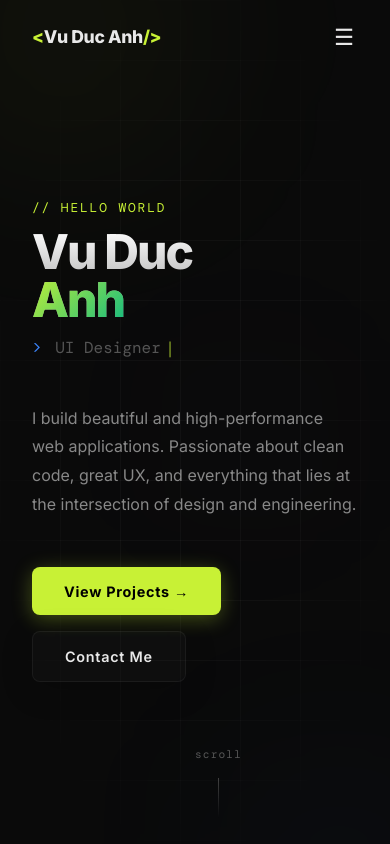
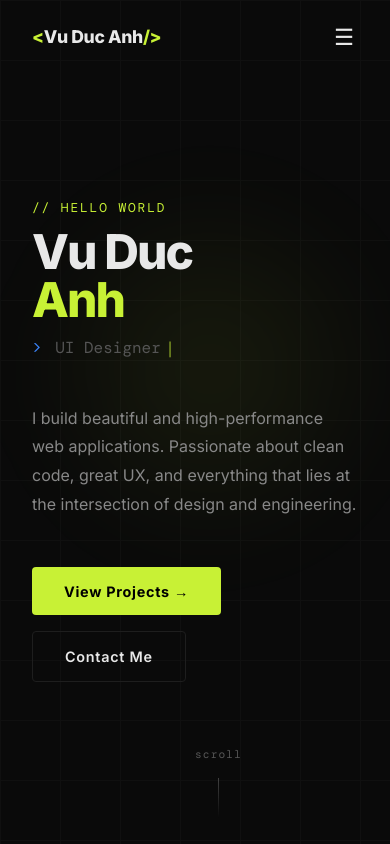
Before and after one commit to Ein05/Ein05.github.io, a React (Vite) app: page / in a window 390 px wide. Shown: the top 844 px of the page. Built offline with nearby package versions, Linux system fonts and the light colour scheme; a web font is replaced by a local one.

Commit message:
Revert "Upgrade UI with premium aesthetics, glassmorphism, glowing buttons, and text gradients"
This reverts commit 82071132a23ab526e933c9fd5093076ac66dce8e.

```diff
--- a/src/App.jsx
+++ b/src/App.jsx
@@ -9,12 +9,6 @@ import Footer from './components/Footer'
 export default function App() {
   return (
     <>
-      {/* Premium Background Elements */}
-      <div className="global-grid" />
-      <div className="bg-orb" style={{ top: '-10%', left: '-10%', width: '50vw', height: '50vw', background: 'rgba(200, 241, 53, 0.08)' }} />
-      <div className="bg-orb" style={{ bottom: '-10%', right: '-5%', width: '40vw', height: '40vw', background: 'rgba(59, 130, 246, 0.08)', animationDelay: '-5s' }} />
-      <div className="bg-orb" style={{ top: '40%', left: '50%', width: '30vw', height: '30vw', background: 'rgba(139, 92, 246, 0.05)', animationDelay: '-10s' }} />
-
       <Navbar />
       <main>
         <Hero />
--- a/src/components/About.jsx
+++ b/src/components/About.jsx
@@ -17,13 +17,13 @@ export default function About() {
             letterSpacing: '0.15em', textTransform: 'uppercase',
           }}>01 — about</span>
 
-          <h2 className="text-gradient" style={{
+          <h2 style={{
             fontFamily: 'var(--font-head)', fontWeight: 800,
             fontSize: 'clamp(2rem, 5vw, 3.5rem)', letterSpacing: '-0.03em',
             lineHeight: 1.1, margin: '1rem 0 1.5rem',
           }}>
             I turn<br />
-            <span className="text-gradient-accent">ideas</span> into<br />
+            <span style={{ color: 'var(--accent)' }}>ideas</span> into<br />
             real products
           </h2>
 
@@ -55,9 +55,16 @@ export default function About() {
         {/* Right: Stats */}
         <div style={{ display: 'grid', gridTemplateColumns: '1fr 1fr', gap: '1.5rem' }}>
           {stats.map(s => (
-            <div key={s.label} className="glass-card" style={{
-              padding: '2rem 1.5rem', cursor: 'default',
-            }}>
+            <div key={s.label} style={{
+              border: '1px solid var(--border)', borderRadius: '8px',
+              padding: '2rem 1.5rem',
+              background: 'var(--surface)',
+              transition: 'border-color 0.2s, transform 0.2s',
+              cursor: 'default',
+            }}
+            onMouseEnter={e => { e.currentTarget.style.borderColor = 'var(--accent)'; e.currentTarget.style.transform = 'translateY(-4px)' }}
+            onMouseLeave={e => { e.currentTarget.style.borderColor = 'var(--border)'; e.currentTarget.style.transform = '' }}
+            >
               <div style={{
                 fontFamily: 'var(--font-head)', fontWeight: 800,
                 fontSize: '2.5rem', color: 'var(--accent)',
--- a/src/components/Hero.jsx
+++ b/src/components/Hero.jsx
@@ -34,9 +34,20 @@ export default function Hero() {
       justifyContent: 'center', padding: '6rem 2rem 4rem',
       maxWidth: '1100px', margin: '0 auto', position: 'relative',
     }}>
-      {/* Removed old inline grid as we now have global-grid in App.jsx */}
+      {/* Grid background */}
+      <div style={{
+        position: 'fixed', inset: 0, zIndex: -1,
+        backgroundImage: 'linear-gradient(var(--border) 1px, transparent 1px), linear-gradient(90deg, var(--border) 1px, transparent 1px)',
+        backgroundSize: '60px 60px', opacity: 0.35,
+      }} />
 
-      {/* Removed old local blob as we have global orbs */}
+      {/* Accent blob */}
+      <div style={{
+        position: 'absolute', top: '20%', right: '-5%',
+        width: '400px', height: '400px', borderRadius: '50%',
+        background: 'radial-gradient(circle, rgba(200,241,53,0.08) 0%, transparent 70%)',
+        filter: 'blur(40px)', pointerEvents: 'none',
+      }} />
 
       <div className="fade-up">
         <span style={{
@@ -47,14 +58,14 @@ export default function Hero() {
         </span>
       </div>
 
-      <h1 className="fade-up delay-1 text-gradient" style={{
+      <h1 className="fade-up delay-1" style={{
         fontFamily: 'var(--font-head)', fontWeight: 800,
         fontSize: 'clamp(3rem, 9vw, 7rem)',
         lineHeight: 1.0, letterSpacing: '-0.04em',
         margin: '0.5rem 0',
       }}>
         Vu Duc<br />
-        <span className="text-gradient-accent">Anh</span>
+        <span style={{ color: 'var(--accent)' }}>Anh</span>
       </h1>
 
       <div className="fade-up delay-2" style={{
@@ -77,18 +88,26 @@ export default function Hero() {
       </p>
 
       <div className="fade-up delay-4" style={{ display: 'flex', gap: '1rem', flexWrap: 'wrap' }}>
-        <a href="#projects" className="glow-btn" style={{
-          padding: '0.8rem 2rem', borderRadius: '8px',
+        <a href="#projects" style={{
+          background: 'var(--accent)', color: '#000',
+          padding: '0.8rem 2rem', borderRadius: '4px',
           fontWeight: 700, textDecoration: 'none', fontSize: '0.9rem',
-          letterSpacing: '0.05em',
-        }}>
+          letterSpacing: '0.05em', transition: 'transform 0.15s, box-shadow 0.15s',
+        }}
+        onMouseEnter={e => { e.target.style.transform = 'translateY(-2px)'; e.target.style.boxShadow = '0 8px 24px rgba(200,241,53,0.3)' }}
+        onMouseLeave={e => { e.target.style.transform = ''; e.target.style.boxShadow = '' }}
+        >
           View Projects →
         </a>
-        <a href="#contact" className="glass-card" style={{
-          padding: '0.8rem 2rem', borderRadius: '8px',
+        <a href="#contact" style={{
+          border: '1px solid var(--border)', color: 'var(--text)',
+          padding: '0.8rem 2rem', borderRadius: '4px',
           fontWeight: 600, textDecoration: 'none', fontSize: '0.9rem',
-          letterSpacing: '0.05em', color: 'var(--text)',
-        }}>
+          letterSpacing: '0.05em', transition: 'border-color 0.2s, color 0.2s',
+        }}
+        onMouseEnter={e => { e.target.style.borderColor = 'var(--accent)'; e.target.style.color = 'var(--accent)' }}
+        onMouseLeave={e => { e.target.style.borderColor = 'var(--border)'; e.target.style.color = 'var(--text)' }}
+        >
           Contact Me
         </a>
       </div>
--- a/src/components/Projects.jsx
+++ b/src/components/Projects.jsx
@@ -35,13 +35,13 @@ export default function Projects() {
           fontFamily: 'var(--font-mono)', fontSize: '0.75rem', color: 'var(--accent)',
           letterSpacing: '0.15em', textTransform: 'uppercase',
         }}>02 — projects</span>
-        <h2 className="text-gradient" style={{
+        <h2 style={{
           fontFamily: 'var(--font-head)', fontWeight: 800,
           fontSize: 'clamp(2rem, 5vw, 3.5rem)', letterSpacing: '-0.03em',
           lineHeight: 1.1, marginTop: '1rem',
         }}>
           Some things I've<br />
-          <span className="text-gradient-accent">built</span>
+          <span style={{ color: 'var(--accent)' }}>built</span>
         </h2>
       </div>
 
@@ -56,11 +56,17 @@ export default function Projects() {
 
 function ProjectCard({ project: p }) {
   return (
-    <div className="glass-card" style={{
-      padding: '2.5rem',
+    <div style={{
+      border: '1px solid var(--border)', borderRadius: '12px',
+      padding: '2.5rem', background: 'var(--surface)',
       display: 'grid', gridTemplateColumns: 'auto 1fr auto',
-      gap: '2rem', alignItems: 'start', cursor: 'default',
-    }}>
+      gap: '2rem', alignItems: 'start',
+      transition: 'border-color 0.2s, transform 0.2s',
+      cursor: 'default',
+    }}
+    onMouseEnter={e => { e.currentTarget.style.borderColor = 'var(--accent)'; e.currentTarget.style.transform = 'translateX(8px)' }}
+    onMouseLeave={e => { e.currentTarget.style.borderColor = 'var(--border)'; e.currentTarget.style.transform = '' }}
+    >
       {/* Number */}
       <span style={{
         fontFamily: 'var(--font-mono)', fontSize: '0.75rem',
--- a/src/components/Skills.jsx
+++ b/src/components/Skills.jsx
@@ -26,13 +26,13 @@ export default function Skills() {
           fontFamily: 'var(--font-mono)', fontSize: '0.75rem', color: 'var(--accent)',
           letterSpacing: '0.15em', textTransform: 'uppercase',
         }}>03 — skills</span>
-        <h2 className="text-gradient" style={{
+        <h2 style={{
           fontFamily: 'var(--font-head)', fontWeight: 800,
           fontSize: 'clamp(2rem, 5vw, 3.5rem)', letterSpacing: '-0.03em',
           lineHeight: 1.1, marginTop: '1rem',
         }}>
           Technologies I<br />
-          <span className="text-gradient-accent">mastered</span>
+          <span style={{ color: 'var(--accent)' }}>mastered</span>
         </h2>
       </div>
 
@@ -64,8 +64,9 @@ export default function Skills() {
         display: 'grid', gridTemplateColumns: 'repeat(3, 1fr)', gap: '2rem',
       }}>
         {skillGroups.map(group => (
-          <div key={group.category} className="glass-card" style={{
-            padding: '2rem',
+          <div key={group.category} style={{
+            border: '1px solid var(--border)', borderRadius: '12px',
+            padding: '2rem', background: 'var(--surface)',
           }}>
             <h3 style={{
               fontFamily: 'var(--font-mono)', fontSize: '0.75rem',
--- a/src/index.css
+++ b/src/index.css
@@ -51,74 +51,3 @@ body {
 .delay-3 { animation-delay: .35s; }
 .delay-4 { animation-delay: .5s; }
 .delay-5 { animation-delay: .65s; }
-
-/* ── Premium Aesthetics ───────────────────────────── */
-.text-gradient {
-  background: linear-gradient(180deg, #fff 0%, #888 100%);
-  -webkit-background-clip: text;
-  -webkit-text-fill-color: transparent;
-  background-clip: text;
-}
-
-.text-gradient-accent {
-  background: linear-gradient(135deg, var(--accent) 0%, #10b981 100%);
-  -webkit-background-clip: text;
-  -webkit-text-fill-color: transparent;
-  background-clip: text;
-}
-
-.glass-card {
-  background: rgba(255, 255, 255, 0.02);
-  backdrop-filter: blur(20px);
-  -webkit-backdrop-filter: blur(20px);
-  border: 1px solid rgba(255, 255, 255, 0.05);
-  border-radius: 16px;
-  box-shadow: 0 8px 32px rgba(0, 0, 0, 0.2);
-  transition: all 0.3s cubic-bezier(0.16, 1, 0.3, 1);
-}
-
-.glass-card:hover {
-  background: rgba(255, 255, 255, 0.04);
-  border-color: rgba(200, 241, 53, 0.2);
-  box-shadow: 0 12px 40px rgba(200, 241, 53, 0.1);
-  transform: translateY(-4px);
-}
-
-.glow-btn {
-  background: var(--accent);
-  color: #000;
-  box-shadow: 0 4px 20px rgba(200, 241, 53, 0.3);
-  transition: all 0.3s ease;
-}
-.glow-btn:hover {
-  box-shadow: 0 8px 30px rgba(200, 241, 53, 0.5);
-  transform: translateY(-2px);
-}
-
-.bg-orb {
-  position: fixed;
-  border-radius: 50%;
-  filter: blur(100px);
-  z-index: -2;
-  pointer-events: none;
-  animation: floatOrb 20s infinite alternate ease-in-out;
-}
-
-@keyframes floatOrb {
-  0% { transform: translate(0, 0) scale(1); }
-  50% { transform: translate(2vw, 3vh) scale(1.1); }
-  100% { transform: translate(-2vw, 5vh) scale(0.9); }
-}
-
-.global-grid {
-  position: fixed;
-  inset: 0;
-  z-index: -3;
-  background-image:
-    linear-gradient(rgba(255,255,255,0.03) 1px, transparent 1px),
-    linear-gradient(90deg, rgba(255,255,255,0.03) 1px, transparent 1px);
-  background-size: 60px 60px;
-  mask-image: radial-gradient(ellipse at center, black 40%, transparent 80%);
-  -webkit-mask-image: radial-gradient(ellipse at center, black 40%, transparent 80%);
-  pointer-events: none;
-}
```
Also changed, not shown: src/components/Contact.jsx (+13 -7 lines).
